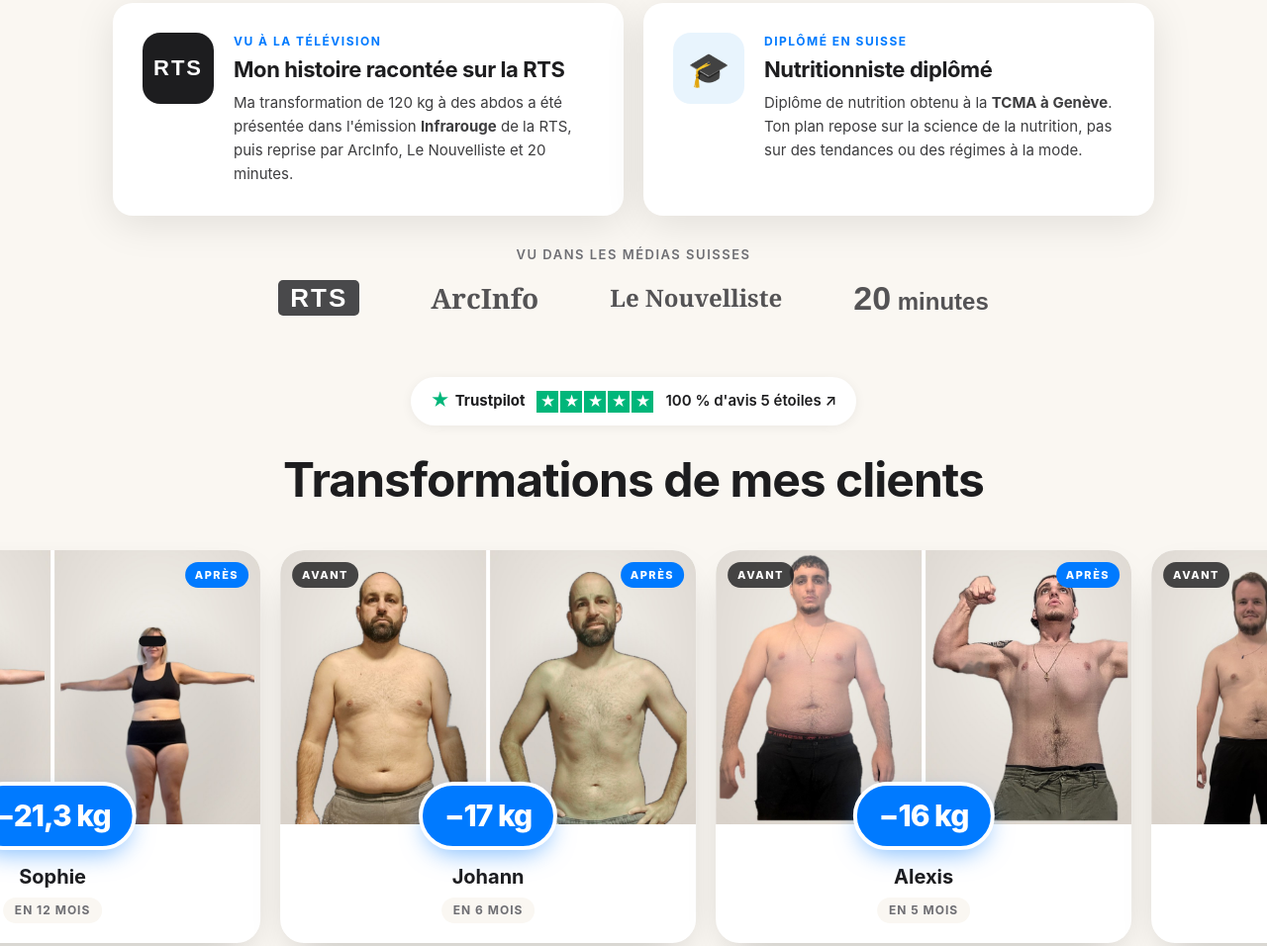
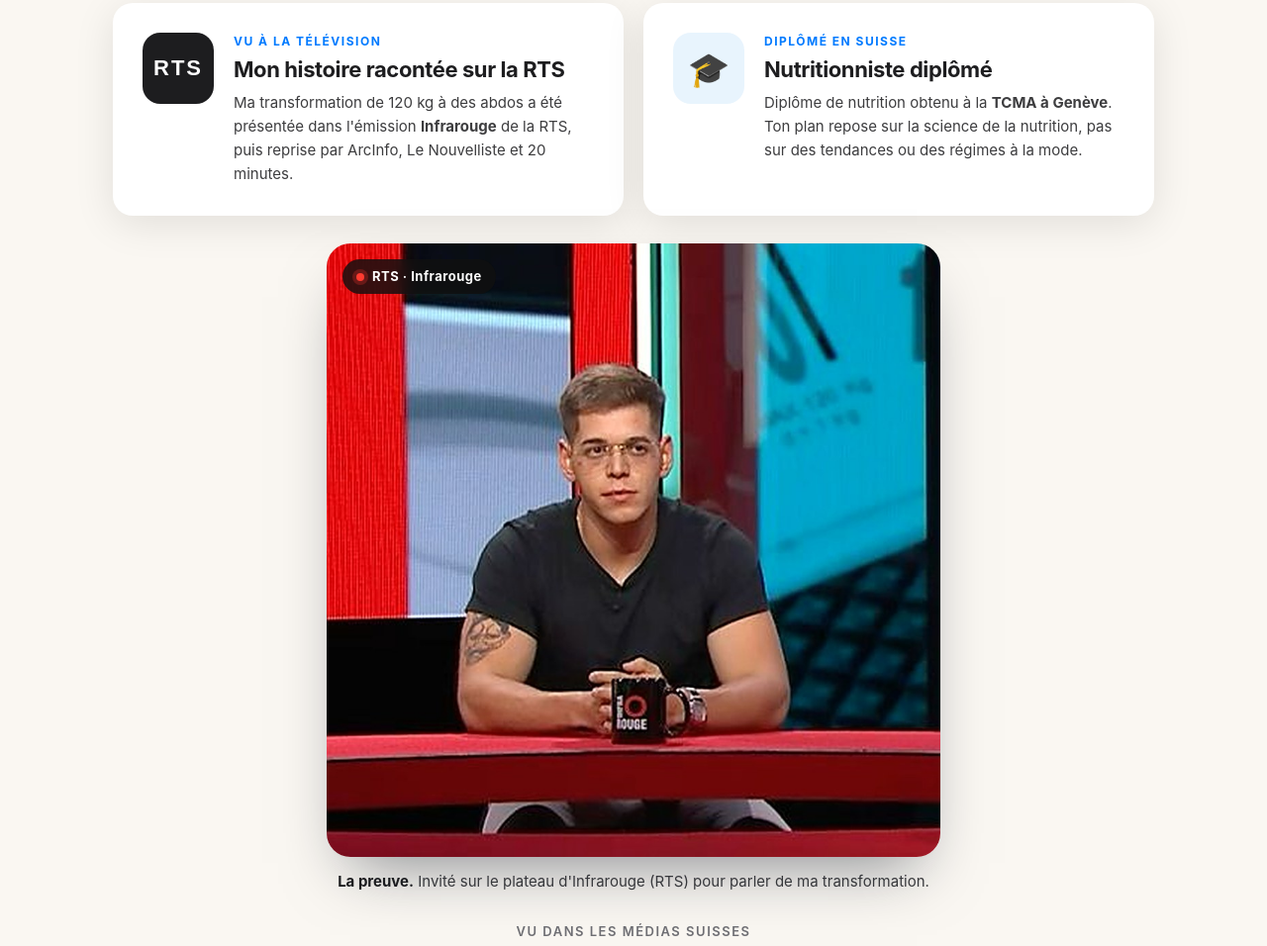
Before and after one commit to brunocardosoprof-hash/one-of-one-coaching, a plain HTML site: page index.html in a window 1280 px wide. Shown: the part 984-1940 px from the top of the page at 99% size. Drawn offline with nearby package versions, Linux system fonts and the light colour scheme.

Commit message:
Preuve RTS : photo de Bruno sur le plateau d'Infrarouge (sans les autres intervenants)
Co-Authored-By: Claude Opus 5.5 <noreply@anthropic.com>
Claude-Session: https://claude.ai/code/session_01TNZou17PAtRdp5XEVVXTNX

```diff
--- a/index.html
+++ b/index.html
@@ -344,6 +344,16 @@ footer p{margin:6px 0}
 .trio .evo .big40{position:static!important;transform:none!important;font-size:clamp(22px,3.4vw,34px)!important;padding:8px 22px!important}
 @media(max-width:780px){.trio{border-radius:18px}.trio figure:first-child{border-radius:18px 0 0 18px!important}.trio figure:nth-child(3){border-radius:0 18px 18px 0!important}.trio figure+figure{border-left-width:2px}.trio figcaption{font-size:8.5px!important;padding:3px 6px!important;top:6px!important;left:6px!important;letter-spacing:.3px}.trio .evo{bottom:-40px}.trio .evo .d0,.trio .evo .d2{font-size:12px}.trio{margin-bottom:84px!important}}
 </style>
+<style id="rts-proof">
+.rtsproof{margin:28px auto 0;max-width:620px;text-align:center}
+.rp-img{position:relative;border-radius:24px;overflow:hidden;box-shadow:0 30px 60px -24px rgba(14,23,38,.5);aspect-ratio:1/1}
+.rp-img img{width:100%;height:100%;object-fit:cover;display:block}
+.rp-live{position:absolute;left:16px;top:16px;display:inline-flex;align-items:center;gap:8px;background:rgba(17,17,17,.82);color:#fff;font-weight:700;font-size:13px;letter-spacing:.5px;padding:8px 14px;border-radius:980px;-webkit-backdrop-filter:blur(8px);backdrop-filter:blur(8px)}
+.rp-live i{width:8px;height:8px;border-radius:50%;background:#FF3B30;box-shadow:0 0 0 4px rgba(255,59,48,.25)}
+.rtsproof figcaption{margin-top:14px;color:var(--mid);font-size:15px;line-height:1.5}
+.rtsproof figcaption b{color:var(--text)}
+@media(max-width:560px){.rtsproof{margin-top:18px}.rp-img{border-radius:20px}.rp-live{font-size:12px;left:12px;top:12px}}
+</style>
 </head>
 <body>
 <!-- 1. HERO -->
@@ -376,6 +386,10 @@ footer p{margin:6px 0}
       <div class="ac tv"><div class="big">RTS</div><div><small>Vu à la télévision</small><h3>Mon histoire racontée sur la RTS</h3><p>Ma transformation de 120 kg à des abdos a été présentée dans l'émission <b>Infrarouge</b> de la RTS, puis reprise par ArcInfo, Le Nouvelliste et 20 minutes.</p></div></div>
       <div class="ac dip"><div class="big">🎓</div><div><small>Diplômé en Suisse</small><h3>Nutritionniste diplômé</h3><p>Diplôme de nutrition obtenu à la <b>TCMA à Genève</b>. Ton plan repose sur la science de la nutrition, pas sur des tendances ou des régimes à la mode.</p></div></div>
     </div>
+    <figure class="rtsproof">
+      <div class="rp-img"><img src="img/rts-bruno.jpg" alt="Bruno sur le plateau de l'émission Infrarouge, RTS" loading="lazy"><span class="rp-live"><i></i>RTS · Infrarouge</span></div>
+      <figcaption><b>La preuve.</b> Invité sur le plateau d'Infrarouge (RTS) pour parler de ma transformation.</figcaption>
+    </figure>
     <div class="media">
       <small>Vu dans les médias suisses</small>
       <div class="logos"><span class="lg rts">RTS</span><span class="lg arc">ArcInfo</span><span class="lg arc" style="font-size:24px">Le Nouvelliste</span><span class="lg vm"><b>20</b> minutes</span></div>
```
Also changed, not shown: img/rts-bruno.jpg (added).
